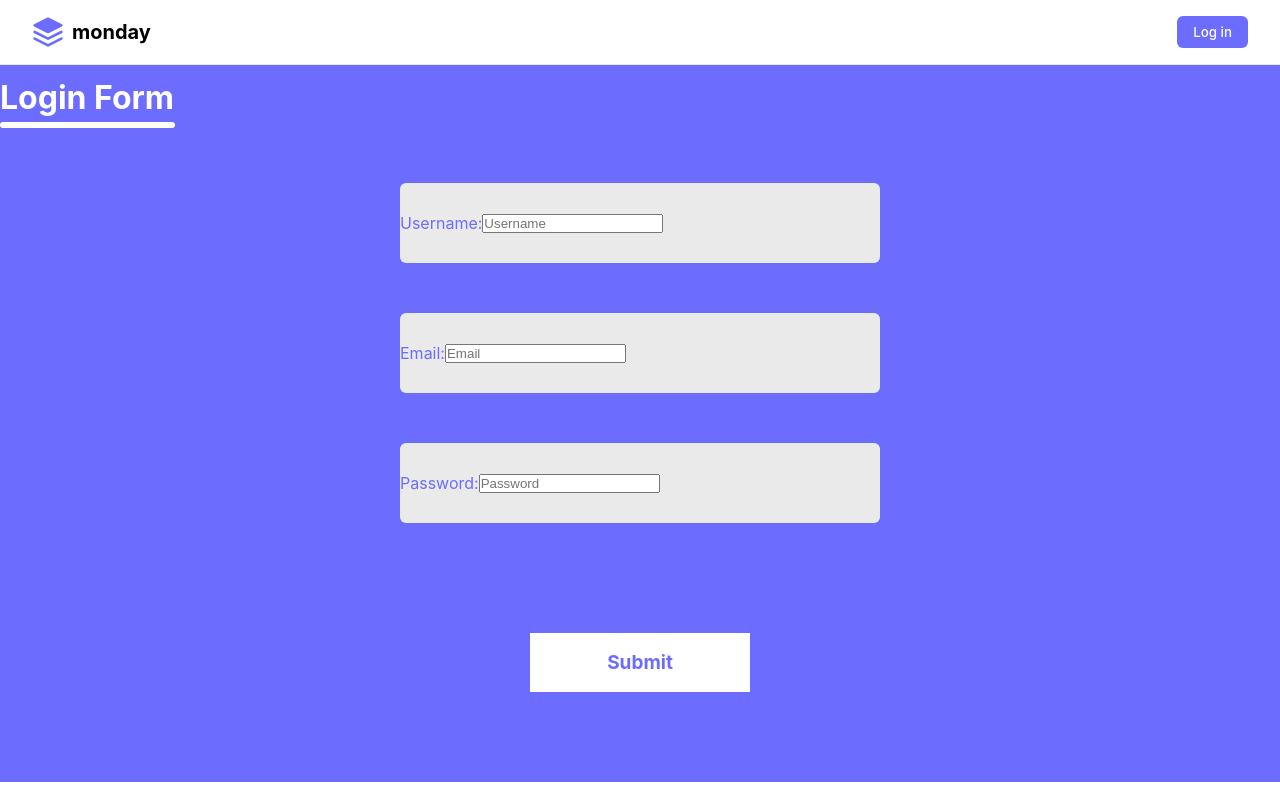
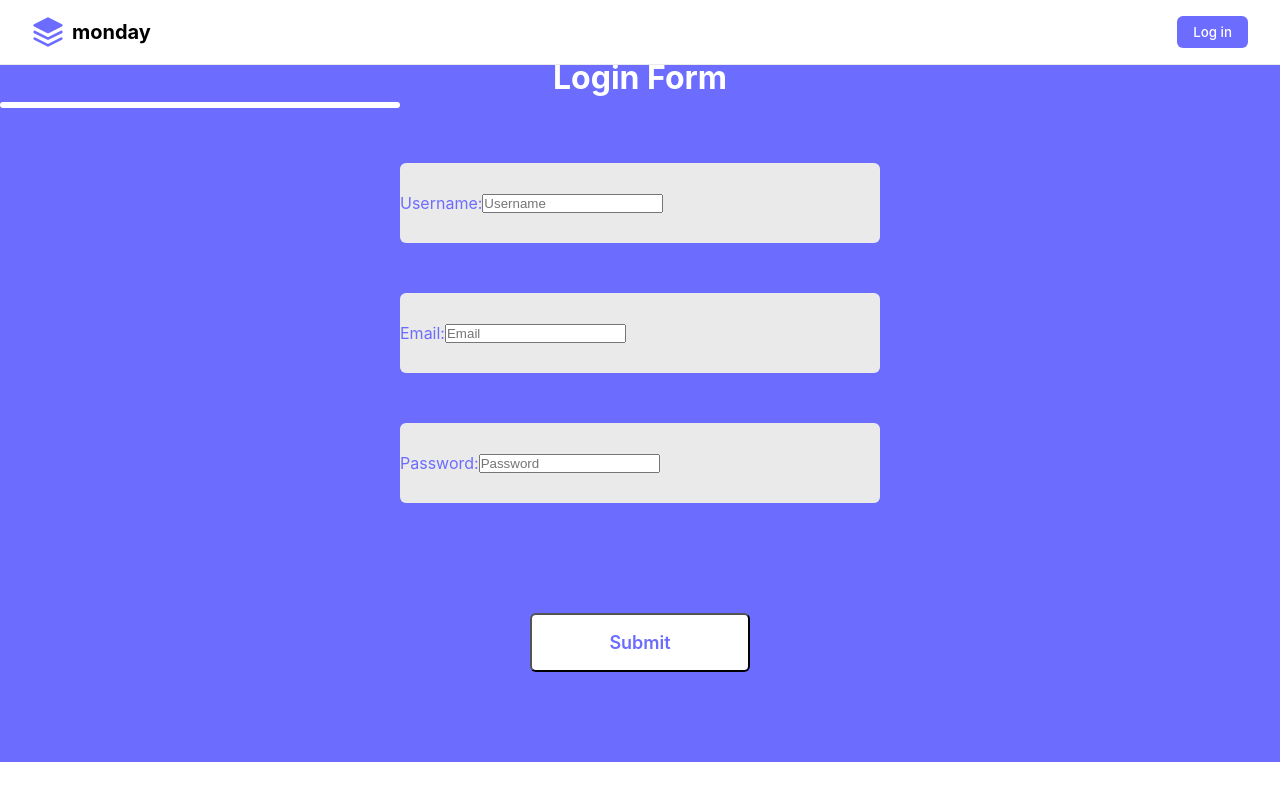
Before and after one commit to logan-yee/literal-academic-weapon, a React (Create React App) app in the folder frontend/: page /LoginSignup in a window 1280 px wide. Built offline with nearby package versions, Linux system fonts and the light colour scheme.

Commit message:
added routing

```diff
--- a/frontend/src/App.js
+++ b/frontend/src/App.js
@@ -4,6 +4,7 @@ import { HeroSection } from "./Components/HeroSection/HeroSection"
 import { Dashboard } from "./Components/Dashboard/Dashboard"
 import "./App.css"
 import LoginSignup from "./Components/LoginSignup/LoginSignup"
+import Stats from "./Components/Stats/Stats"
 
 function App() {
   return (
@@ -21,6 +22,7 @@ function App() {
           />
           <Route path="/dashboard" element={<Dashboard />} />
           <Route path="/LoginSignup" element={<LoginSignup />} />
+          <Route path="/stats" element={<Stats />} />
         </Routes>
       </div>
     </Router>
--- a/frontend/src/Components/Dashboard/Sidebar.jsx
+++ b/frontend/src/Components/Dashboard/Sidebar.jsx
@@ -10,7 +10,7 @@ export function Sidebar() {
             <Link to="/dashboard">Dashboard</Link>
           </li>
           <li>
-            <Link to="/dashboard/statistics">Statistics</Link>
+            <Link to="/stats">Statistics</Link>
           </li>
           <li>
             <Link to="/dashboard/profile">Profile</Link>
--- a/frontend/src/Components/LoginSignup/LoginSignup.css
+++ b/frontend/src/Components/LoginSignup/LoginSignup.css
@@ -22,8 +22,8 @@
 .text {
 
     color: #6c6cff;
-    font-size: 48px;
-    font-weight: 700;
+    font-size: 2.5rem;
+    font-weight: bold;
 
 }
 
@@ -55,7 +55,7 @@
     height: 80px;
     color: #6c6cff;
     background: #eaeaea;
-    border-radius: 6px;
+    border-radius: 0.375rem;
 
 }
 
@@ -82,9 +82,9 @@
     height: 59px;
     color: #6c6cff;
     background: white;
-    border: 50px;
-    font-size: 19px;
-    font-weight: 700;
+    border-radius: 0.375rem;
+    font-size: 1.125rem;
+    font-weight: 600;
     cursor: pointer;
 
 }
```
